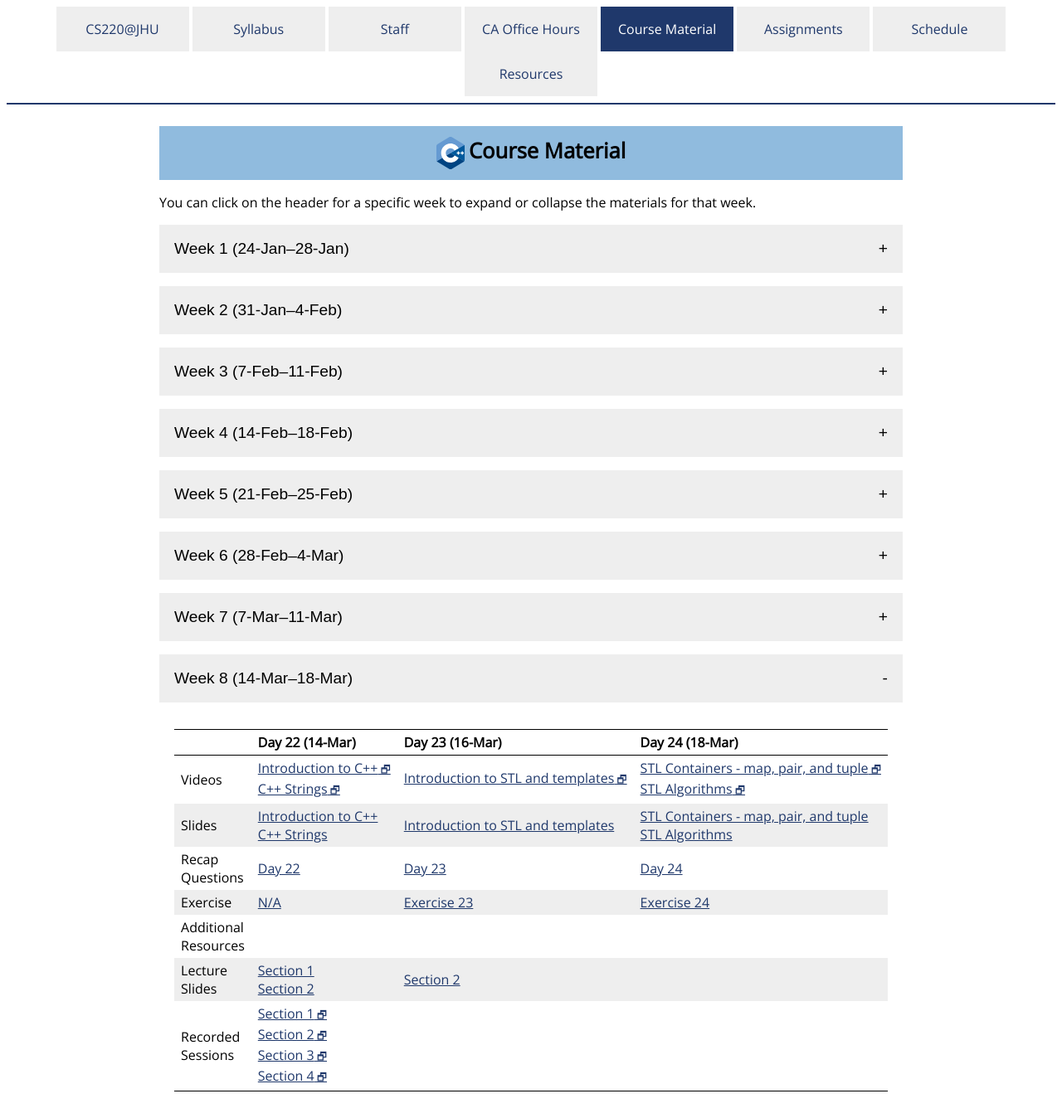
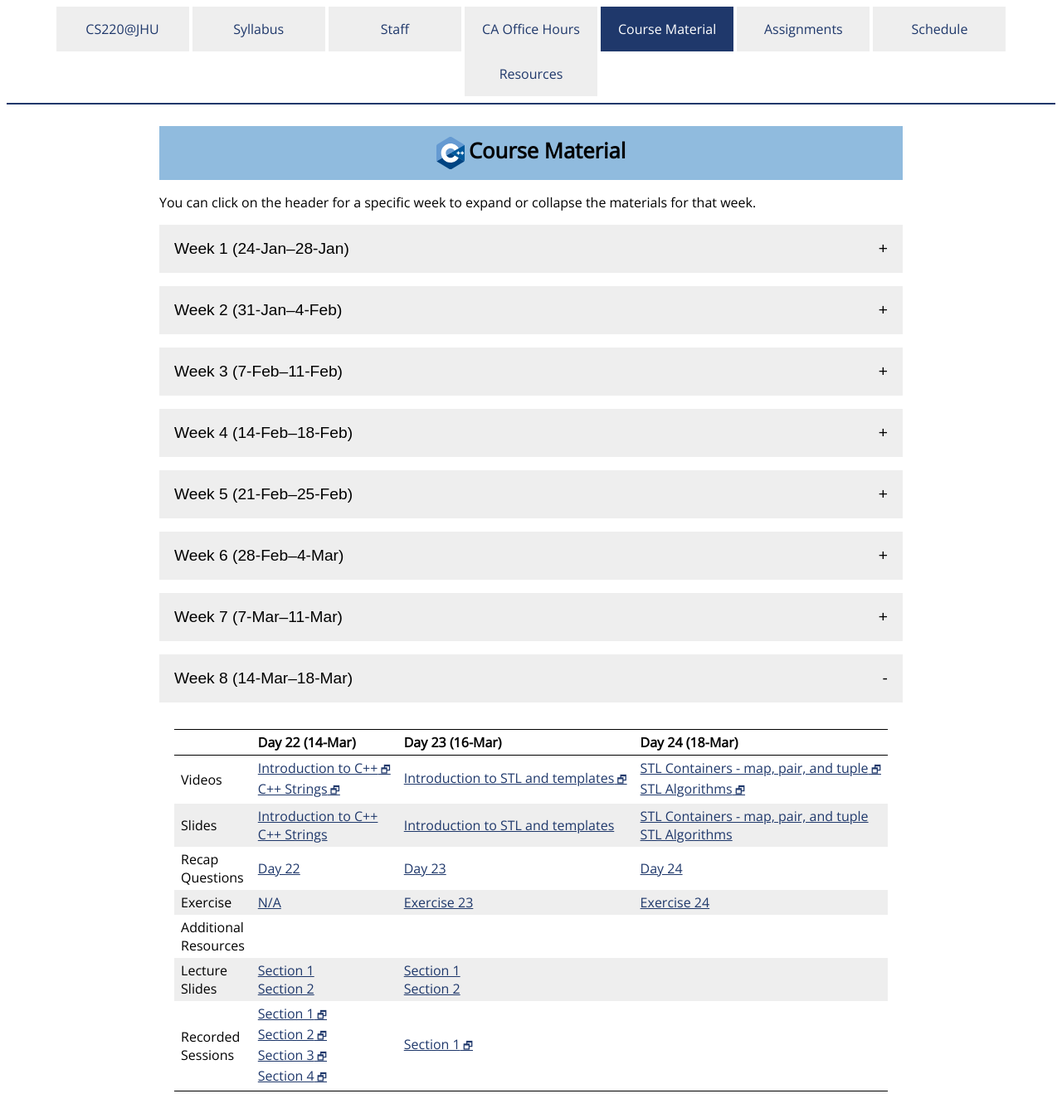
Before and after one commit to jhu-ip/cs220-s22, a Jekyll site: the page built from material.md, in a window 1280 px wide. Shown: the whole page at 83% size. Built offline with Jekyll 4.4.1, drawn with Linux system fonts in a browser that asks for light colours; some web fonts are replaced.

Commit message:
day 23 materials for sec 01

```diff
--- a/material.csv
+++ b/material.csv
@@ -254,7 +254,9 @@ Week,Day,Date,Type,Link text,URL
 8,2,16-Mar,Slides,Introduction to STL and templates,slides/day23_stl_templates.pdf
 8,2,16-Mar,Recap,Day 23,questions/day23.html
 8,2,16-Mar,Exercise,Exercise 23,exercise/ex23.html
+8,2,16-Mar,LectureSlides,"Section 1",slides/sec01/day23_notes.pdf
 8,2,16-Mar,LectureSlides,Section 2,slides/sec02/23.pdf
+8,2,16-Mar,Recording,"Section 1",https://jh.hosted.panopto.com/Panopto/Pages/Viewer.aspx?id=11aa5900-15c5-4004-bb96-ae5a01200065
 8,3,18-Mar,Video,"STL Containers - map, pair, and tuple",https://jh.hosted.panopto.com/Panopto/Pages/Viewer.aspx?id=c12342a6-6af3-4859-9da6-ae2300279661
 8,3,18-Mar,Video,STL Algorithms,https://jh.hosted.panopto.com/Panopto/Pages/Viewer.aspx?id=c08d312c-963d-485b-84bf-ae23002796be
 8,3,18-Mar,Slides,"STL Containers - map, pair, and tuple",slides/day24_more_stl_containers.pdf
--- a/material.md
+++ b/material.md
@@ -462,13 +462,13 @@ the materials for that week.
     <tr>
       <td>Lecture<br>Slides</td>
       <td><a href='slides/sec01/day22_notes.pdf'>Section 1</a><br><a href='slides/sec02/22.pdf'>Section 2</a></td>
-      <td><a href='slides/sec02/23.pdf'>Section 2</a></td>
+      <td><a href='slides/sec01/day23_notes.pdf'>Section 1</a><br><a href='slides/sec02/23.pdf'>Section 2</a></td>
       <td></td>
     </tr>
     <tr>
       <td>Recorded<br>Sessions</td>
       <td><a class='external' target='_blank' href='https://jh.hosted.panopto.com/Panopto/Pages/Viewer.aspx?id=8569857b-044d-4506-934b-ae580126139e'>Section 1</a><br><a class='external' target='_blank' href='https://jh.hosted.panopto.com/Panopto/Pages/Viewer.aspx?id=c5336e3e-890c-4bc2-940a-ae580137a743'>Section 2</a><br><a class='external' target='_blank' href='https://jh.hosted.panopto.com/Panopto/Pages/Viewer.aspx?id=92f020b6-8cc4-42d6-8f37-ae5801488078'>Section 3</a><br><a class='external' target='_blank' href='https://jh.hosted.panopto.com/Panopto/Pages/Viewer.aspx?id=aa51ae78-1a91-4616-92f3-ae5800f33049'>Section 4</a></td>
-      <td></td>
+      <td><a class='external' target='_blank' href='https://jh.hosted.panopto.com/Panopto/Pages/Viewer.aspx?id=11aa5900-15c5-4004-bb96-ae5a01200065'>Section 1</a></td>
       <td></td>
     </tr>
   </tbody>
```
